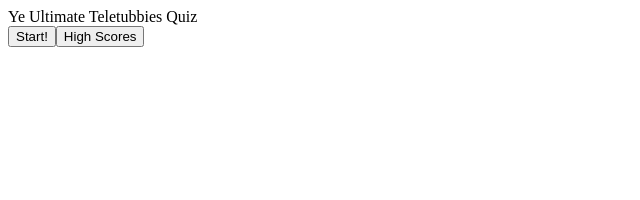
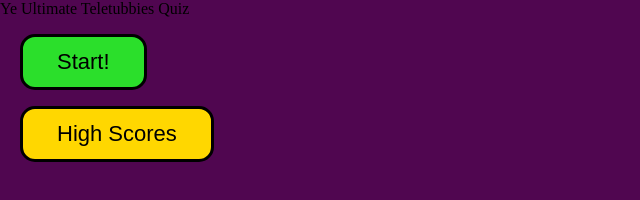
Before and after one commit to EsotericZ/dynamic-quiz, a plain HTML site: page index.html in a window 1280 px wide. Shown: the whole page, without its empty margins (0-640 px from the left). Drawn offline with Linux system fonts and the light colour scheme.

Commit message:
fixed clock to stop at 0, added some css

```diff
--- a/assets/css/style.css
+++ b/assets/css/style.css
@@ -1,15 +1,47 @@
-.startbtn {
-    border: none;
-    background-color: rgb(14, 175, 8);
-    border-radius: 25px;
-    box-shadow: rgba(0, 0, 0, 0.1) 0px 1px 6px 0px rgba(0, 0, 0, 0.2) 0px 1px 1px
-      0px;
-    color: hsl(0, 0%, 100%);
-    display: inline-block;
+html, body {
+  margin: 0;
+  height: 100%;
+}
+
+body {
+  display: table;
+  width: 100%;
+  background-color: rgb(80, 6, 80);
+}
+
+#que {
+  color: #fff;
+}
+
+#quizStart {
+  background-color: rgb(43, 223, 43);
+  border-radius: 15px;
+  color: black;
+  display: grid;
+  font-size: 22px;
+  line-height: 22px;
+  margin: 16px 16px 16px 20px;
+  padding: 14px 34px;
+  text-align: center;
+  cursor: pointer;
+  border: solid black;
+}
+
+#sbtn {
+    background-color: gold;
+    border-radius: 15px;
+    color: black;
+    display: grid;
     font-size: 22px;
     line-height: 22px;
     margin: 16px 16px 16px 20px;
     padding: 14px 34px;
     text-align: center;
     cursor: pointer;
+    border: solid black;
   }
+
+  #hidden {
+    display: none;
+    opacity: 0;
+  }
--- a/assets/js/script.js
+++ b/assets/js/script.js
@@ -1,13 +1,14 @@
 // VARIABLES //
 
-let tag = document.createElement("button");
-tag.innerHTML = "Start!";
-tag.id = "tagb";
+let quizStart = document.createElement("button");
+quizStart.innerHTML = "Start!";
+quizStart.id = "quizStart";
 let sbtn = document.createElement("button");
 sbtn.innerHTML = "High Scores";
 sbtn.id = "sbtn";
 
 let que = document.createElement("h1");
+que.id = "que";
 let solution = document.createElement("h2");
 let hsname = document.createElement("input");
 hsname.type = "text";
@@ -41,9 +42,9 @@
 // START //
 
 document.body.appendChild(headq);
-document.body.appendChild(tag);
+document.body.appendChild(quizStart);
 document.body.appendChild(sbtn);
-tag.addEventListener("click", startQuiz);
+quizStart.addEventListener("click", startQuiz);
 sbtn.addEventListener("click", getScores);
 
 
@@ -51,8 +52,10 @@
 // FUNCTIONS //
 
 function startQuiz() {
-    document.getElementById("tagb").hidden = true;
-    document.getElementById("sbtn").hidden = true;
+    // document.getElementById("quizStart").hidden = true;
+    quizStart.id = "hidden";
+    sbtn.id = "hidden";
+    // document.getElementById("sbtn").hidden = true;
     current = 0;
     quiz();
     timer();
@@ -60,10 +63,10 @@
 
 function timer() {
     timerInterval = setInterval(function() {
-        secondsLeft -= 0.01;
+        secondsLeft-= 0.01;
         timeLeft.textContent = secondsLeft.toFixed(2);
-
-        if (secondsLeft === 0) {
+        if (secondsLeft.toFixed(0) <= 0) {
+            timeLeft.textContent = "0.00";
             clearInterval(timerInterval);
         }
     }, 10);
```
